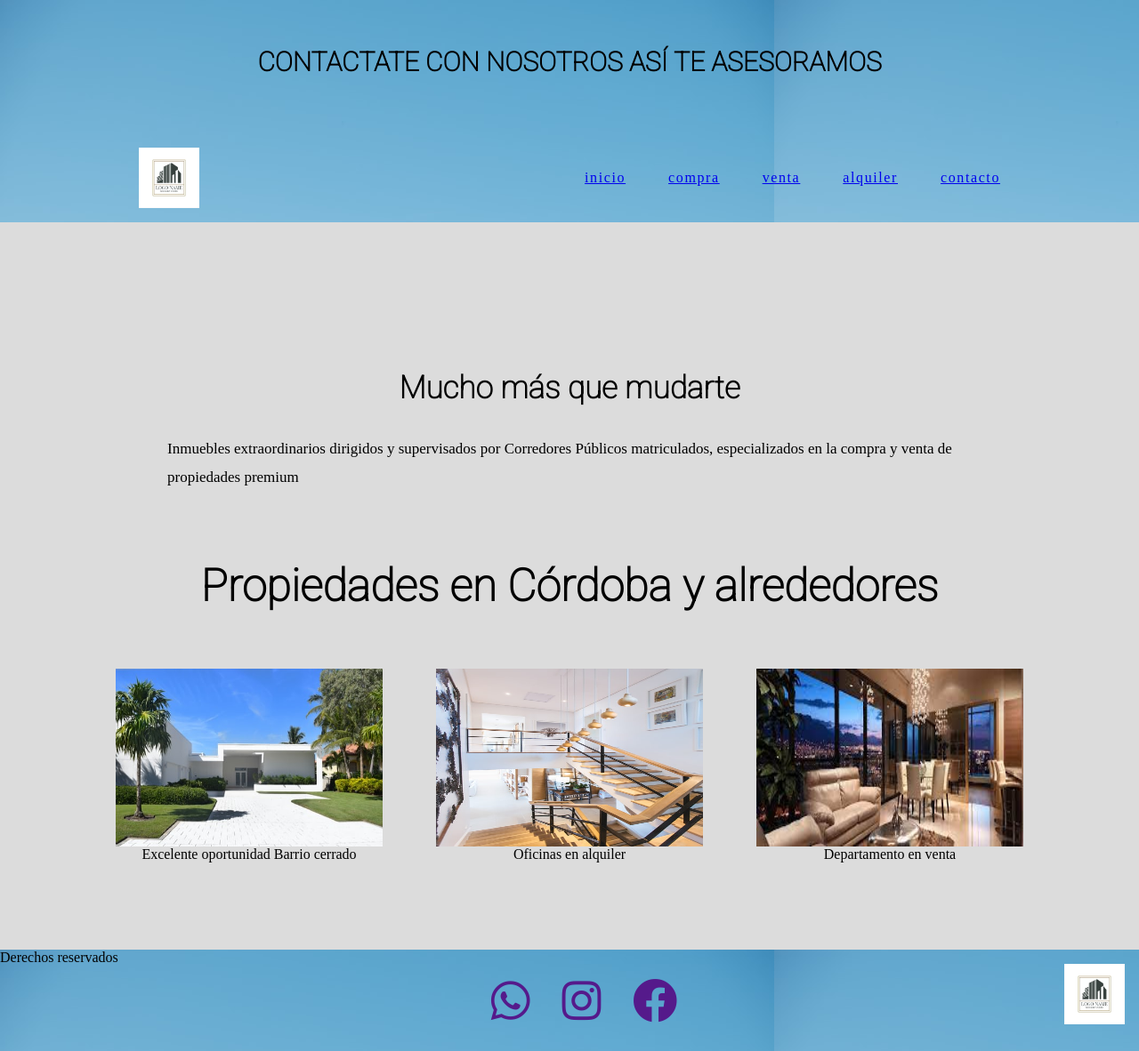
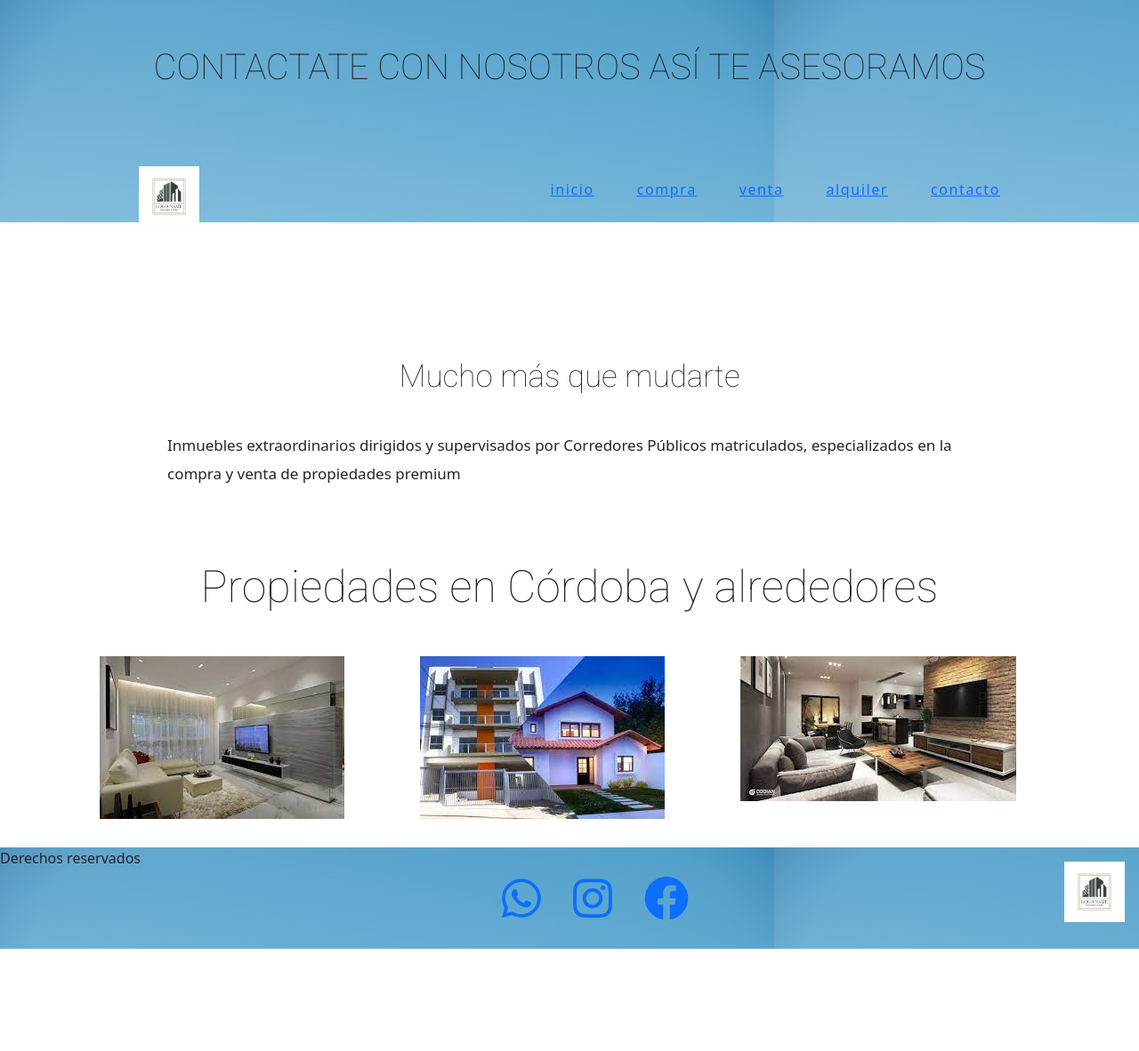
Before and after one commit to Marcosbrunori/proyecto-coder-house, a plain HTML site: page index.html in a window 1280 px wide. Shown: the whole page at 89% size. After the commit the page ends 1067 px from the top, so only its background shows below. Drawn offline with nearby package versions, Linux system fonts and the light colour scheme.

Commit message:
aplicando bootstrap

```diff
--- a/index.html
+++ b/index.html
@@ -11,6 +11,7 @@
     <link rel="preconnect" href="https://fonts.googleapis.com">
     <link rel="preconnect" href="https://fonts.gstatic.com" crossorigin>
     <link href="https://fonts.googleapis.com/css2?family=Roboto:wght@100&display=swap" rel="stylesheet">
+    <link href="https://cdn.jsdelivr.net/npm/bootstrap@5.1.3/dist/css/bootstrap.min.css" rel="stylesheet" integrity="sha384-1BmE4kWBq78iYhFldvKuhfTAU6auU8tT94WrHftjDbrCEXSU1oBoqyl2QvZ6jIW3" crossorigin="anonymous">
 </head>
 <body>
     <header class="header">
@@ -64,16 +65,19 @@
 
         <h2 class="sectiondos__titulo">Propiedades en Córdoba y alrededores</h2>
 
-         <div class="sectiondos__grid">
-
-
-                <div class="sectiondos__items">    <img class="sectiondos__img" src="./imagenes/un1.jfif" alt=""> <p> Excelente oportunidad Barrio cerrado</p>
-                </div>
-                <div class="sectiondos__items">    <img class="sectiondos__img"  src="./imagenes/foto2.jfif" alt=""><p> Oficinas en alquiler</p>
-                </div>
-
-                <div class="sectiondos__items">    <img class="sectiondos__img"  src="./imagenes/interior-alquiler.jfif" alt=""><p> Departamento en venta</p>
-                </div>
+        <div class="container">
+            <div class="row">
+              <div class="col">
+                <img src="./imagenes/alquilerdepto.jfif" alt="">
+              </div>
+              <div class="col">
+              <img src="./imagenes/compraventa.jfif" alt="">
+              </div>
+              <div class="col">
+     <img src="./imagenes/ventacasa.jfif" alt="">
+              </div>
+            </div>
+          </div>
 
         </div>
         </section>
@@ -100,6 +104,6 @@
         </div>
 
     </footer>
-
+    <script src="https://cdn.jsdelivr.net/npm/bootstrap@5.1.3/dist/js/bootstrap.bundle.min.js" integrity="sha384-ka7Sk0Gln4gmtz2MlQnikT1wXgYsOg+OMhuP+IlRH9sENBO0LRn5q+8nbTov4+1p" crossorigin="anonymous"></script>
 </body>
 </html>
```
Also changed, not shown: pages/compra.html (+10 -20 lines).
